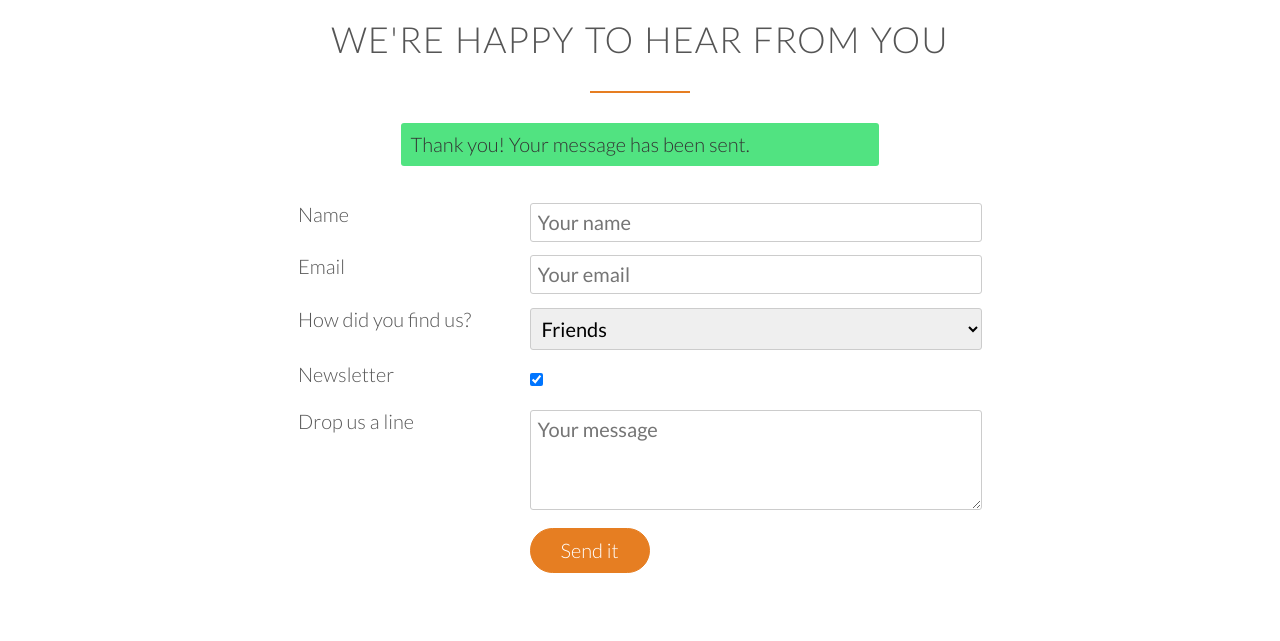
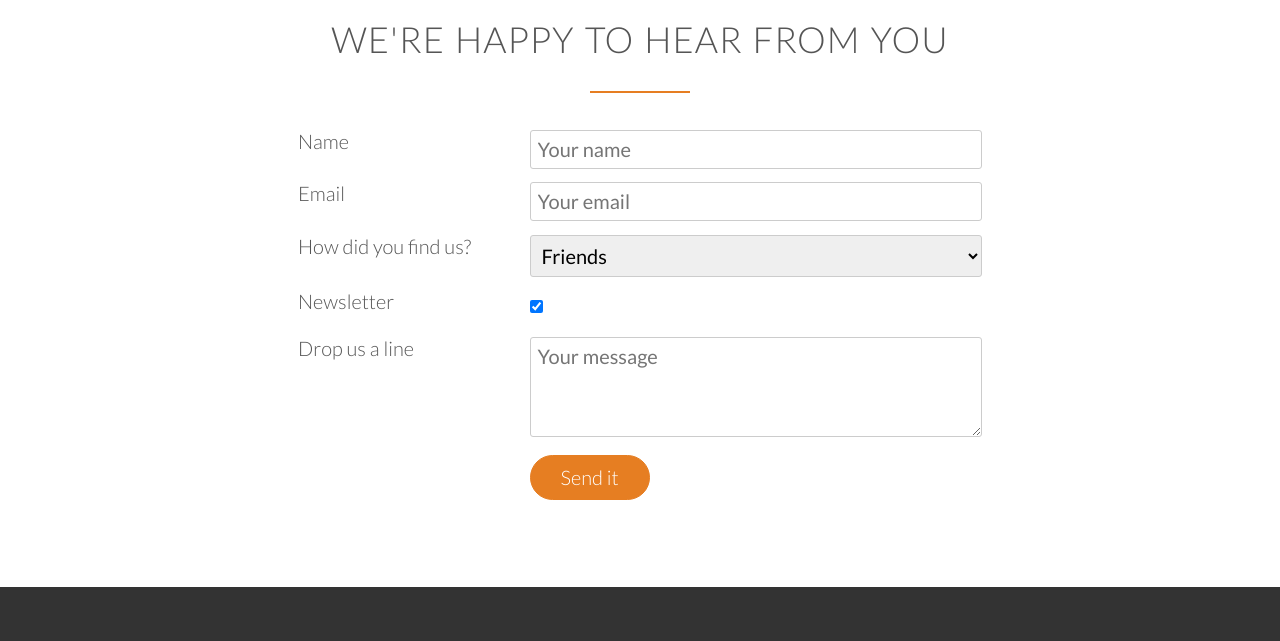
Before and after one commit to spetvisual/omnifood, a plain HTML site: page index.html in a window 1280 px wide. Shown: the part 4650-5291 px from the top of the page. Drawn offline with nearby package versions, Linux system fonts and the light colour scheme; files whose address does not match are found by name.

Commit message:
Update index.html

```diff
--- a/index.html
+++ b/index.html
@@ -341,22 +341,7 @@
                 <h2>We're happy to hear from you</h2>
             </div>
             <div class="row">
-                <form method="post" action="mailer-new.php" class="contact-form">  <!---PHP Added-->
-
-                    <div class="row">
-
-
-                     <div class="form-messsages success">
-                                Thank you! Your message has been sent.
-                    </div>
-
-                    <!-- <div class="form-messsages error">
-                            Oops! Something went wrong. Please try again!
-                    </div>  --->
-
-
-                    </div>
-
+                <form method="post" action="mailer-new.php" class="contact-form">
                     <div class="row">
                         <div class="col span-1-of-3">
                             <label for="name">Name</label>
```
